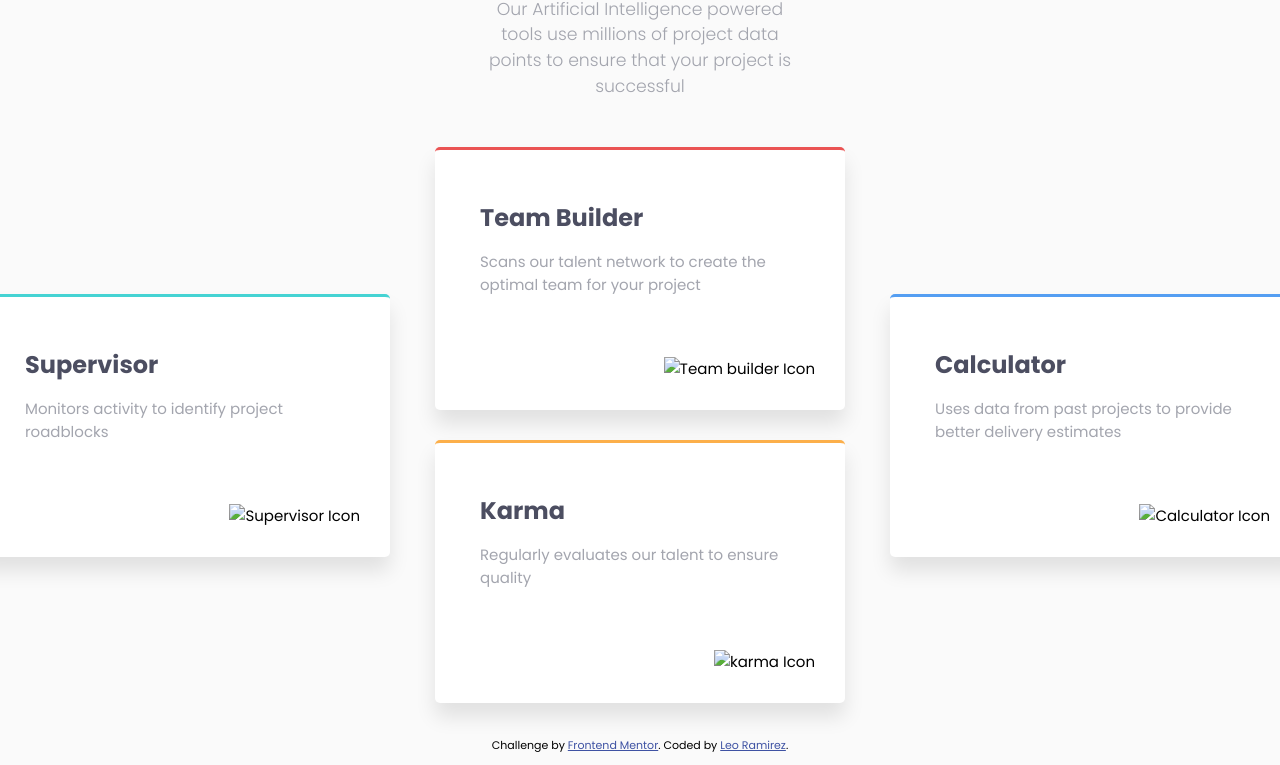
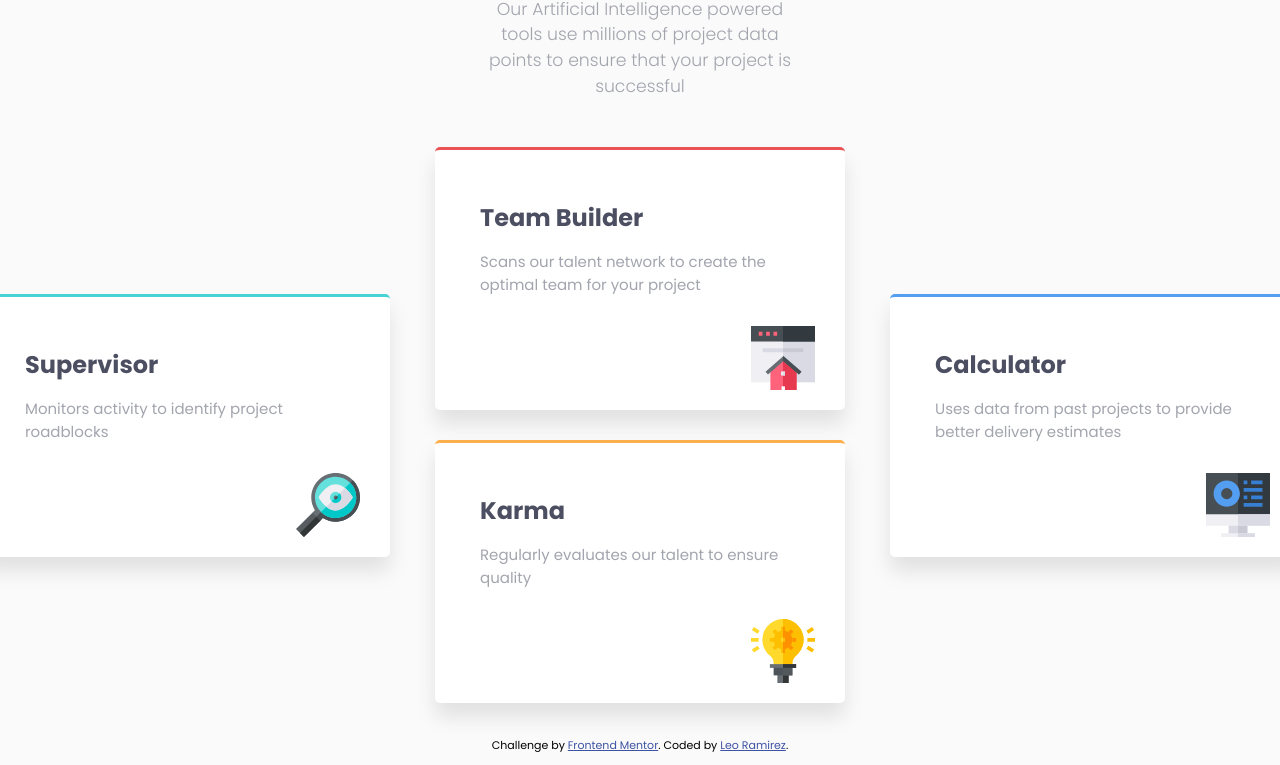
Before and after one commit to Howslifem8/FM-four-card-section, a plain HTML site: page index.html in a window 1280 px wide. Shown: the part 264-1029 px from the top of the page. Drawn offline with Linux system fonts and the light colour scheme; the site is published under a folder, as on GitHub Pages, so addresses that start at the root find nothing.

Commit message:
Update index.html
Fixed html image folder pathing so icons appear as should on cards.

```diff
--- a/index.html
+++ b/index.html
@@ -39,7 +39,7 @@
     <div class="Card B-Cyan">
       <h2>Supervisor</h2>
       <p>Monitors activity to identify project roadblocks</p>
-      <img src="/images/icon-supervisor.svg" alt="Supervisor Icon">
+      <img src="images/icon-supervisor.svg" alt="Supervisor Icon">
     </div>
   </div>
 
@@ -48,13 +48,13 @@
     <div class="Card B-Red">
       <h2>Team Builder</h2>
       <p>Scans our talent network to create the optimal team for your project</p>
-      <img src="/images/icon-team-builder.svg" alt="Team builder Icon">
+      <img src="images/icon-team-builder.svg" alt="Team builder Icon">
     </div>
 
     <div class="Card B-Orange">
       <h2>Karma</h2>
       <p>Regularly evaluates our talent to ensure quality</p>
-      <img src="/images/icon-karma.svg" alt="karma Icon">
+      <img src="images/icon-karma.svg" alt="karma Icon">
     </div>
   </div>
 
@@ -65,7 +65,7 @@
     <div class="Card B-Blue">
       <h2>Calculator</h2>
       <p>Uses data from past projects to provide better delivery estimates</p>
-      <img src="/images/icon-calculator.svg" alt="Calculator Icon">
+      <img src="images/icon-calculator.svg" alt="Calculator Icon">
     </div>
   </div>
 
```
